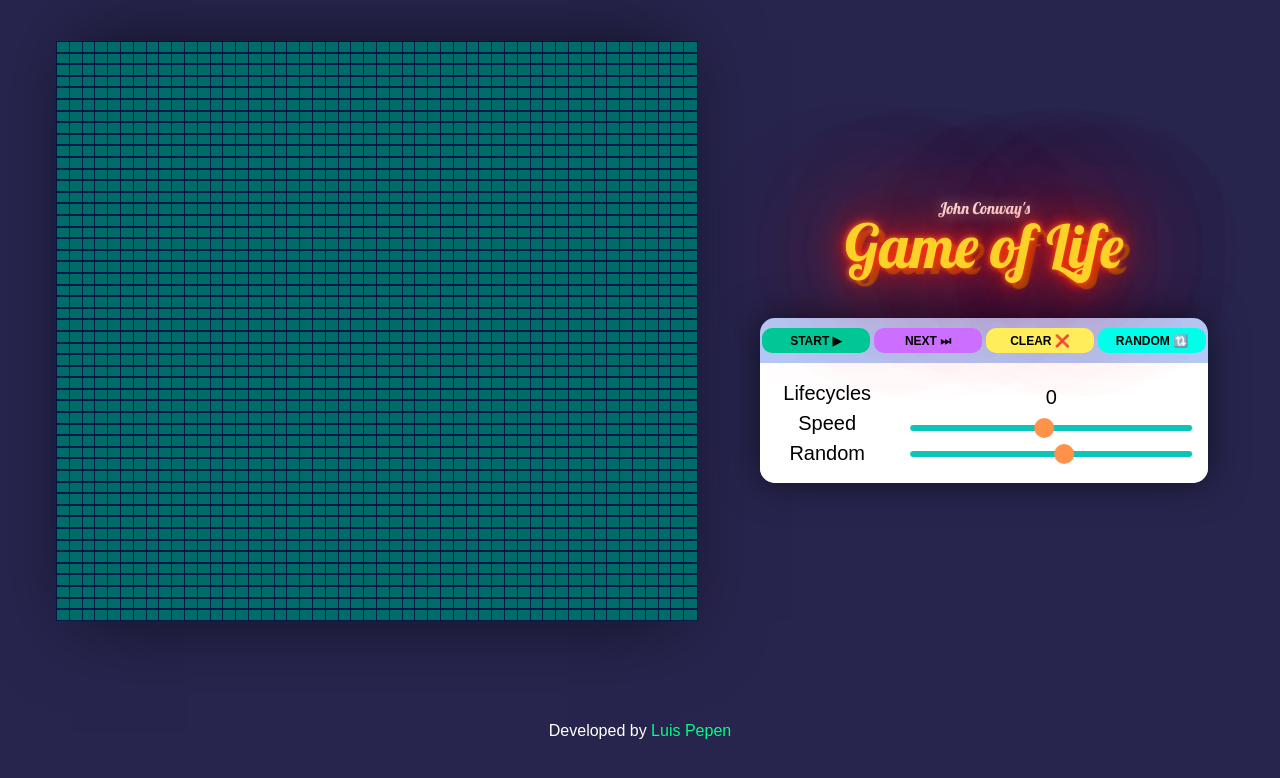
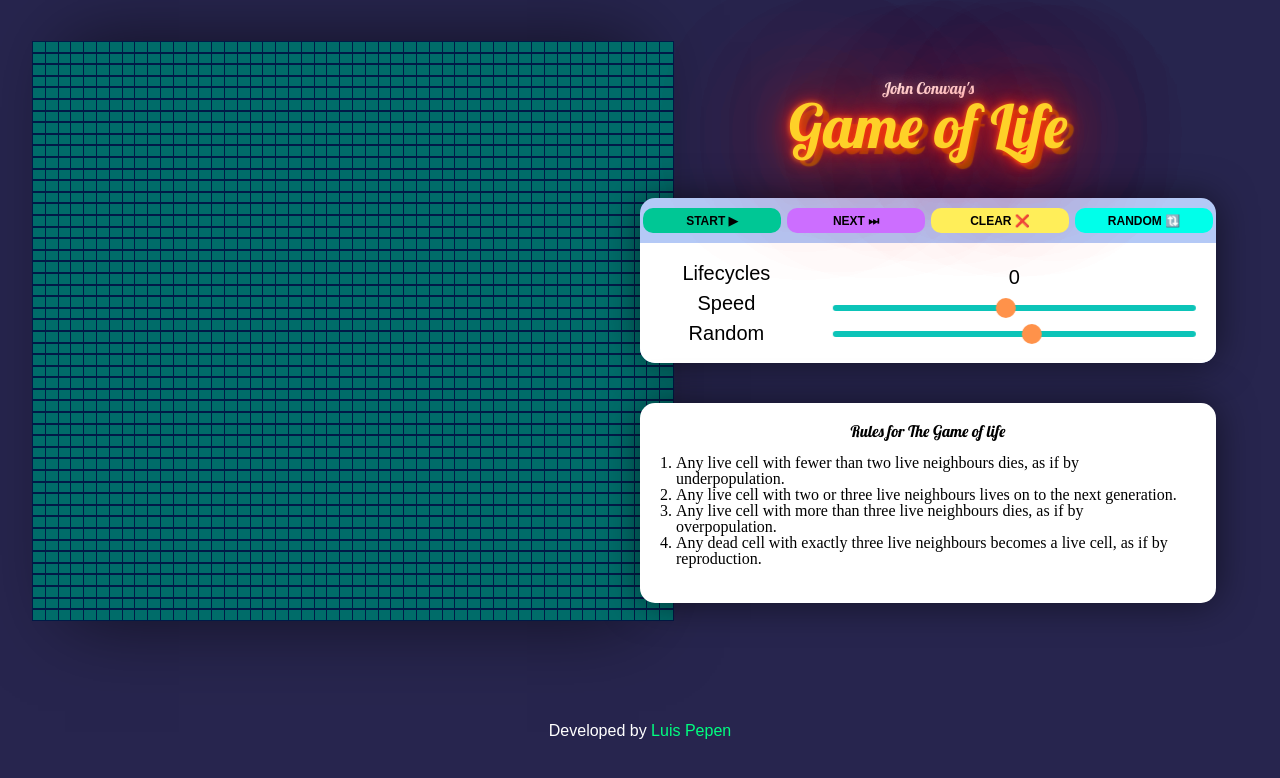
Before and after one commit to azatecas/CS_Build_Week_1, a React (Create React App) app in the folder game-of-life/: page / in a window 1280 px wide. Shown: the top 778 px of the page. Built offline with nearby package versions, Linux system fonts and the light colour scheme.

Commit message:
add game of life rules

```diff
--- a/game-of-life/package.json
+++ b/game-of-life/package.json
@@ -8,7 +8,7 @@
     "@testing-library/user-event": "^7.1.2",
     "react": "^16.13.1",
     "react-dom": "^16.13.1",
-    "react-scripts": "3.4.1"
+    "react-scripts": "^3.4.3"
   },
   "scripts": {
     "start": "react-scripts start",
--- a/game-of-life/src/App.css
+++ b/game-of-life/src/App.css
@@ -1,24 +1,91 @@
-
-@import url('https://fonts.googleapis.com/css2?family=Lobster&display=swap');
+@import url("https://fonts.googleapis.com/css2?family=Lobster&display=swap");
 
 /* http://meyerweb.com/eric/tools/css/reset/
    v2.0 | 20110126
    License: none (public domain)
 */
 
-html, body, div, span, applet, object, iframe,
-h1, h2, h3, h4, h5, h6, p, blockquote, pre,
-a, abbr, acronym, address, big, cite, code,
-del, dfn, em, img, ins, kbd, q, s, samp,
-small, strike, strong, sub, sup, tt, var,
-b, u, i, center,
-dl, dt, dd, ol, ul, li,
-fieldset, form, label, legend,
-table, caption, tbody, tfoot, thead, tr, th, td,
-article, aside, canvas, details, embed,
-figure, figcaption, footer, header, hgroup,
-menu, nav, output, ruby, section, summary,
-time, mark, audio, video {
+html,
+body,
+div,
+span,
+applet,
+object,
+iframe,
+h1,
+h2,
+h3,
+h4,
+h5,
+h6,
+p,
+blockquote,
+pre,
+a,
+abbr,
+acronym,
+address,
+big,
+cite,
+code,
+del,
+dfn,
+em,
+img,
+ins,
+kbd,
+q,
+s,
+samp,
+small,
+strike,
+strong,
+sub,
+sup,
+tt,
+var,
+b,
+u,
+i,
+center,
+dl,
+dt,
+dd,
+ol,
+ul,
+li,
+fieldset,
+form,
+label,
+legend,
+table,
+caption,
+tbody,
+tfoot,
+thead,
+tr,
+th,
+td,
+article,
+aside,
+canvas,
+details,
+embed,
+figure,
+figcaption,
+footer,
+header,
+hgroup,
+menu,
+nav,
+output,
+ruby,
+section,
+summary,
+time,
+mark,
+audio,
+video {
   margin: 0;
   padding: 0;
   border: 0;
@@ -27,22 +94,35 @@
   vertical-align: baseline;
 }
 /* HTML5 display-role reset for older browsers */
-article, aside, details, figcaption, figure,
-footer, header, hgroup, menu, nav, section {
+article,
+aside,
+details,
+figcaption,
+figure,
+footer,
+header,
+hgroup,
+menu,
+nav,
+section {
   display: block;
 }
 body {
   line-height: 1;
 }
-ol, ul {
+/* ol,
+ul {
   list-style: none;
-}
-blockquote, q {
+} */
+blockquote,
+q {
   quotes: none;
 }
-blockquote:before, blockquote:after,
-q:before, q:after {
-	content: '';
+blockquote:before,
+blockquote:after,
+q:before,
+q:after {
+  content: "";
   content: none;
 }
 table {
@@ -51,16 +131,17 @@
 }
 
 /* END OF RESET */
-body{
+body {
   background-color: rgb(39, 37, 78);
 }
 
-.app{
+.app {
   height: 100vh;
   display: flex;
   flex-direction: column;
   align-items: center;
-  justify-content:  space-around;
+  justify-content: space-around;
+  padding: 0 5%;
 }
 
 .main-cont {
@@ -68,15 +149,21 @@
   flex-direction: row;
   justify-content: space-around;
   align-items: center;
-  width: 95%;
+  width: 100%;
+}
 
+.info-cont {
+  display: flex;
+  flex-direction: column;
+  align-items: center;
+  justify-content: center;
 }
 
 .grid-cont {
-  display:grid;
-  grid-template-columns: repeat(50, .8vw);
+  display: grid;
+  grid-template-columns: repeat(50, 0.8vw);
   background-color: rgb(0, 108, 105);
-  margin:0;
+  margin: 0;
   width: 40vw;
   gap: 0;
   justify-content: center;
@@ -86,44 +173,46 @@
 
 .cell-active {
   background-color: rgb(255, 255, 255);
-  width: .8vw;
+  width: 0.8vw;
   height: 1.5vh;
-  border: solid .5px rgb(0, 26, 71);
+  border: solid 0.5px rgb(0, 26, 71);
   align-items: stretch;
   box-shadow: inset 0px 0px 5px rgb(255, 132, 0);
-
-
 }
 
 .cell-inactive {
   background-color: rgba(0, 177, 162, 0);
-  width: .8vw;
+  width: 0.8vw;
   height: 1.5vh;
-  border: solid .5px rgb(0, 26, 71);
+  border: solid 0.5px rgb(0, 26, 71);
   align-items: stretch;
-
 }
 
-.title{
+.title {
   height: 15vh;
   color: white;
   display: flex;
   flex-direction: column;
   justify-content: center;
   align-items: center;
-  font-family: 'Lobster', cursive;
+  font-family: "Lobster", cursive;
   text-shadow: 0px 0px 14px rgba(150, 150, 150, 1);
   margin-bottom: 20px;
+}
+.title h1 {
+  font-size: 60px;
+  text-shadow: 0 0 1vw #fa1c16, 0 0 3vw #fa1c16, 0 0 10vw #fa1c16,
+    0 0 10vw #fa1c16, 0 0 0.4vw #fed128, 0.5vw 0.5vw 0.1vw #806914;
+  color: #fed128;
+}
 
-}
-.title h1{
-  font-size: 60px;
-  text-shadow: 0 0 1vw #FA1C16, 0 0 3vw #FA1C16, 0 0 10vw #FA1C16, 0 0 10vw #FA1C16, 0 0 .4vw #FED128, .5vw .5vw .1vw #806914;
-  color: #FED128;
+.control-cont {
+  width: 100%;
 }
 
 .control {
-  width: 35vw;
+  /* width: 35vw; */
+  width: 100%;
   background-color: #b4c9f6;
   border-radius: 15px;
   box-shadow: 0px 0px 38px -1px rgba(0, 0, 0, 0.57);
@@ -154,19 +243,18 @@
   align-items: center;
   font-weight: bolder;
   font-size: 12px;
-
 }
 
-.start-btn{
+.start-btn {
   background-color: rgb(0, 199, 149);
 }
 .next-btn {
   background-color: rgb(204, 110, 255);
 }
-.stop-btn{
+.stop-btn {
   background-color: rgb(255, 106, 106);
 }
-.clear-btn{
+.clear-btn {
   background-color: rgb(255, 238, 89);
 }
 .slider-cont {
@@ -174,7 +262,7 @@
   height: 15vh;
   display: flex;
   justify-content: space-around;
-  border-radius: 0 0 15px 15px ;
+  border-radius: 0 0 15px 15px;
   align-items: center;
   margin: 0px 0;
   background-color: rgb(255, 255, 255);
@@ -188,7 +276,7 @@
   text-align: center;
 }
 
-.labels p{
+.labels p {
   margin: 5px 0;
   font-size: 20px;
   font-family: Arial, Helvetica, sans-serif;
@@ -198,12 +286,12 @@
   text-align: center;
 }
 
-
-.values input,p{
+.values input,
+p {
   margin: 8px;
 }
 
-.values p{
+.values p {
   font-size: 20px;
   font-family: Arial, Helvetica, sans-serif;
 }
@@ -211,60 +299,60 @@
 /* #time-slider {
   transform: rotateY(180deg);
 } */
-input[type=range] {
+input[type="range"] {
   height: 10px;
   -webkit-appearance: none;
   width: 90%;
   background-color: rgba(0, 0, 0, 0);
   transform: rotateY(180deg);
 }
-input[type=range]:focus {
+input[type="range"]:focus {
   outline: none;
 }
-input[type=range]::-webkit-slider-runnable-track {
+input[type="range"]::-webkit-slider-runnable-track {
   width: 100%;
   height: 6px;
   cursor: pointer;
   animate: 0.2s;
   box-shadow: 0px 0px 0px #000000;
-  background: #0CC4B8;
+  background: #0cc4b8;
   border-radius: 4px;
   border: 0px solid #000000;
 }
-input[type=range]::-webkit-slider-thumb {
+input[type="range"]::-webkit-slider-thumb {
   box-shadow: 0px 0px 0px #000000;
-  border: 0px solid #2497E3;
+  border: 0px solid #2497e3;
   height: 20px;
   width: 20px;
   border-radius: 36px;
-  background: #FF924A;
+  background: #ff924a;
   cursor: pointer;
   -webkit-appearance: none;
   margin-top: -7px;
 }
-input[type=range]:focus::-webkit-slider-runnable-track {
-  background: #0CC4B8;
+input[type="range"]:focus::-webkit-slider-runnable-track {
+  background: #0cc4b8;
 }
-input[type=range]::-moz-range-track {
+input[type="range"]::-moz-range-track {
   width: 100%;
   height: 6px;
   cursor: pointer;
   animate: 0.2s;
   box-shadow: 0px 0px 0px #000000;
-  background: #0CC4B8;
+  background: #0cc4b8;
   border-radius: 4px;
   border: 0px solid #000000;
 }
-input[type=range]::-moz-range-thumb {
+input[type="range"]::-moz-range-thumb {
   box-shadow: 0px 0px 0px #000000;
-  border: 0px solid #2497E3;
+  border: 0px solid #2497e3;
   height: 20px;
   width: 20px;
   border-radius: 36px;
-  background: #FF924A;
+  background: #ff924a;
   cursor: pointer;
 }
-input[type=range]::-ms-track {
+input[type="range"]::-ms-track {
   width: 100%;
   height: 6px;
   cursor: pointer;
@@ -273,49 +361,72 @@
   border-color: transparent;
   color: transparent;
 }
-input[type=range]::-ms-fill-lower {
-  background: #0CC4B8;
+input[type="range"]::-ms-fill-lower {
+  background: #0cc4b8;
   border: 0px solid #000000;
   border-radius: 8px;
   box-shadow: 0px 0px 0px #000000;
 }
-input[type=range]::-ms-fill-upper {
-  background: #0CC4B8;
+input[type="range"]::-ms-fill-upper {
+  background: #0cc4b8;
   border: 0px solid #000000;
   border-radius: 8px;
   box-shadow: 0px 0px 0px #000000;
 }
-input[type=range]::-ms-thumb {
+input[type="range"]::-ms-thumb {
   margin-top: 1px;
   box-shadow: 0px 0px 0px #000000;
-  border: 0px solid #2497E3;
+  border: 0px solid #2497e3;
   height: 20px;
   width: 20px;
   border-radius: 36px;
-  background: #FF924A;
+  background: #ff924a;
   cursor: pointer;
 }
-input[type=range]:focus::-ms-fill-lower {
-  background: #0CC4B8;
+input[type="range"]:focus::-ms-fill-lower {
+  background: #0cc4b8;
 }
-input[type=range]:focus::-ms-fill-upper {
-  background: #0CC4B8;
+input[type="range"]:focus::-ms-fill-upper {
+  background: #0cc4b8;
 }
 
-footer{
+.rules-cont {
+  /* width: 35vw; */
+  width: 100%;
+  background-color: #ffffff;
+  border-radius: 15px;
+  box-shadow: 0px 0px 38px -1px rgba(0, 0, 0, 0.57);
+  margin: 5vh 0 0 0;
+}
+
+.rules {
+  margin: 0 15px;
+  display: flex;
+  flex-direction: column;
+  justify-content: center;
+  align-items: center;
+  margin: 20px;
+}
+.rules h3 {
+  font-family: "Lobster", cursive;
+}
+.rules ol {
+  margin: 2vh;
+}
+
+footer {
   font-family: Arial, Helvetica, sans-serif;
   font-size: 16px;
   color: white;
   margin: 20px 0;
 }
 
-footer span{
+footer span {
   color: #00ff80;
   cursor: pointer;
-
 }
 @media only screen and (max-width: 1100px) {
-  .main-cont{
+  .main-cont {
     width: 100%;
   }
 
@@ -341,7 +452,7 @@
     background-color: rgb(255, 255, 255);
     width: 1vw;
     height: 1.2vh;
-    border: solid .2px rgb(0, 26, 71);
+    border: solid 0.2px rgb(0, 26, 71);
     align-items: stretch;
     box-shadow: inset 0px 0px 5px rgb(255, 132, 0);
   }
@@ -350,12 +461,10 @@
     background-color: rgb(0, 108, 105);
     width: 1vw;
     height: 1.2vh;
-    border: solid .2px rgb(0, 26, 71);
+    border: solid 0.2px rgb(0, 26, 71);
     align-items: stretch;
-
   }
 }
-
 
 @media only screen and (max-width: 768px) {
   .main-cont {
@@ -373,7 +482,7 @@
     background-color: rgb(255, 255, 255);
     width: 1.5vw;
     height: 1.2vh;
-    border: solid .2px rgb(0, 26, 71);
+    border: solid 0.2px rgb(0, 26, 71);
     align-items: stretch;
     box-shadow: inset 0px 0px 5px rgb(255, 132, 0);
   }
@@ -382,9 +491,8 @@
     background-color: rgb(0, 108, 105);
     width: 1.5vw;
     height: 1.2vh;
-    border: solid .2px rgb(0, 26, 71);
+    border: solid 0.2px rgb(0, 26, 71);
     align-items: stretch;
-
   }
   .info-cont {
     width: 70%;
@@ -402,7 +510,9 @@
 
 @media only screen and (max-width: 600px) {
   .app {
-    width: 100vw;
+    width: 100%;
+    margin: 0;
+    padding: 0 2%;
   }
   .main-cont {
     display: flex;
@@ -420,7 +530,7 @@
     background-color: rgb(255, 255, 255);
     width: 2vw;
     height: 1.2vh;
-    border: solid .2px rgb(0, 26, 71);
+    border: solid 0.2px rgb(0, 26, 71);
     align-items: stretch;
     box-shadow: inset 0px 0px 5px rgb(255, 132, 0);
   }
@@ -429,20 +539,18 @@
     background-color: rgb(0, 108, 105);
     width: 2vw;
     height: 1.2vh;
-    border: solid .2px rgb(0, 26, 71);
+    border: solid 0.2px rgb(0, 26, 71);
     align-items: stretch;
-
   }
   .info-cont {
     width: 100%;
-
   }
   .control {
-    width: 95%;
+    width: 100%;
     margin: auto;
     margin-top: 10px;
   }
-  .title{
+  .title {
     height: 14vh;
     padding-bottom: 5px;
   }
@@ -456,7 +564,9 @@
 
 @media only screen and (max-width: 450px) {
   .app {
-    width: 100vw;
+    width: 100%;
+    margin: 0;
+    padding: 0 2%;
   }
   .main-cont {
     display: flex;
@@ -474,7 +584,7 @@
     background-color: rgb(255, 255, 255);
     width: 2vw;
     height: 1.2vh;
-    border: solid .2px rgb(0, 26, 71);
+    border: solid 0.2px rgb(0, 26, 71);
     align-items: stretch;
     box-shadow: inset 0px 0px 5px rgb(255, 132, 0);
   }
@@ -483,20 +593,18 @@
     background-color: rgb(0, 108, 105);
     width: 2vw;
     height: 1.2vh;
-    border: solid .2px rgb(0, 26, 71);
+    border: solid 0.2px rgb(0, 26, 71);
     align-items: stretch;
-
   }
   .info-cont {
     width: 100%;
-
   }
   .control {
-    width: 95%;
+    width: 100%;
     margin: auto;
     margin-top: 10px;
   }
-  .title{
+  .title {
     height: 14vh;
     padding-bottom: 5px;
   }
--- a/game-of-life/src/components/Grid.js
+++ b/game-of-life/src/components/Grid.js
@@ -1,7 +1,5 @@
-import React, { useState, useCallback, useRef, useEffect } from 'react';
-import produce from 'immer';
-
-
+import React, { useState, useCallback, useRef, useEffect } from "react";
+import produce from "immer";
 
 const Grid = () => {
   const [numRows, setNumRows] = useState(50);
@@ -16,11 +14,11 @@
     [1, 1],
     [-1, -1],
     [1, 0],
-        [-1, 0]
-      ],)
+    [-1, 0],
+  ]);
   let [counter, setCounter] = useState(0);
-    let [randomSlider, setRandomSlider] = useState(.5);
-    let [timeSlider, setTimeSlider] = useState(200)
+  let [randomSlider, setRandomSlider] = useState(0.5);
+  let [timeSlider, setTimeSlider] = useState(200);
 
   const runningRef = useRef(running);
   runningRef.current = running;
@@ -32,7 +30,7 @@
   counterRef.current = counter;
 
   const numRowsRef = useRef(numRows);
-    numRowsRef.current = numRows
+  numRowsRef.current = numRows;
 
   const numColsRef = useRef(numCols);
   numColsRef.current = numCols;
@@ -41,35 +39,36 @@
   gridRef.current = grid;
 
   useEffect(() => {
-        setGrid(Array(numRowsRef.current).fill(Array(numColsRef.current).fill(0)))
+    setGrid(Array(numRowsRef.current).fill(Array(numColsRef.current).fill(0)));
   }, [numRowsRef.current, numColsRef.current]);
-
 
   const makeRandomGrid = () => {
     const rows = [];
-        for (let i = 0; i < numRowsRef.current; i++){
-            rows.push(Array.from(Array(numColsRef.current), () => Math.random() > randomSlider ? 1 : 0))
+    for (let i = 0; i < numRowsRef.current; i++) {
+      rows.push(
+        Array.from(Array(numColsRef.current), () =>
+          Math.random() > randomSlider ? 1 : 0
+        )
+      );
     }
     setGrid(rows);
-    }
-
+  };
 
   const handleRandomChange = (event) => {
     setRandomSlider(event.target.value);
-    }
+  };
 
   const handleTimeChange = (event) => {
     setTimeSlider(Number(event.target.value));
-            console.log("TTTTTTTTttt", timeSlider)
-    }
+  };
 
   const runSimulation = useCallback(() => {
-        if (!runningRef.current){
+    if (!runningRef.current) {
       return;
     }
 
     setGrid((g) => {
-          return produce(g, gridCopy => {
+      return produce(g, (gridCopy) => {
         for (let i = 0; i < numRowsRef.current; i++) {
           for (let k = 0; k < numColsRef.current; k++) {
             let neighbors = 0;
@@ -77,93 +76,96 @@
               const newI = i + x;
               const newK = k + y;
 
-                  if (newI >= 0 && newI < numRowsRef.current && newK >= 0 && newK < numColsRef.current){
-                    neighbors += g[newI][newK]
+              if (
+                newI >= 0 &&
+                newI < numRowsRef.current &&
+                newK >= 0 &&
+                newK < numColsRef.current
+              ) {
+                neighbors += g[newI][newK];
               }
-                })
+            });
 
             if (neighbors < 2 || neighbors > 3) {
               gridCopy[i][k] = 0;
-
             } else if (g[i][k] === 0 && neighbors === 3) {
               gridCopy[i][k] = 1;
             }
           }
         }
-          })
-        })
+      });
+    });
 
     setTimeout(() => {
-          runSimulation()
-          setCounter(counterRef.current += 1);
+      runSimulation();
+      setCounter((counterRef.current += 1));
     }, timeRef.current);
+  }, []);
 
-    }, [])
-
-    return(
+  return (
     <>
-            <div className='main-cont'>
+      <div className="main-cont">
         <div className="grid-cont">
-                    {gridRef.current.map((rows, i) => (
+          {gridRef.current.map((rows, i) =>
             rows.map((col, k) => (
               <div
                 key={`${i}-${k}`}
                 onClick={() => {
-                                    if (!running){
-                                        const newGrid = produce(gridRef.current, gridCopy => {
+                  if (!running) {
+                    const newGrid = produce(gridRef.current, (gridCopy) => {
                       gridCopy[i][k] = grid[i][k] ? 0 : 1;
-                                        })
+                    });
                     setGrid(newGrid);
                   }
                 }}
-                                className={grid[i][k] === 1 ? 'cell-active' : 'cell-inactive'}
+                className={grid[i][k] === 1 ? "cell-active" : "cell-inactive"}
               />
             ))
-                    ))}
+          )}
         </div>
 
-
         <div className="info-cont">
-
+          <div className="control-cont">
             <div className="title">
               <h3>John Conway's</h3>
               <h1>Game of Life</h1>
             </div>
 
-
             <div className="control">
               <div className="btn-cont">
-                        <button onClick={() => {
+                <button
+                  onClick={() => {
                     setRunning(!running);
                     if (!running) {
                       runningRef.current = true;
-                                runSimulation()
+                      runSimulation();
                     }
-
                   }}
-                            className={running ? 'stop-btn' : 'start-btn'}
+                  className={running ? "stop-btn" : "start-btn"}
                 >
-
-                            { running ? 'STOP ⏸' : 'START ▶' }
+                  {running ? "STOP ⏸" : "START ▶"}
                 </button>
 
-                        <button onClick={() => {
+                <button
+                  onClick={() => {
                     if (!running) {
                       runningRef.current = true;
-                                runSimulation()
-                                setRunning(false)
+                      runSimulation();
+                      setRunning(false);
                     }
-                            }
-
-                            }
-                            className='next-btn'
+                  }}
+                  className="next-btn"
                 >
-
-                            {'NEXT ⏭' }
+                  {"NEXT ⏭"}
                 </button>
 
-                        <button onClick={() => {
-                            setGrid(Array(numRowsRef.current).fill(Array(numColsRef.current).fill(0)));
+                <button
+                  onClick={() => {
+                    setGrid(
+                      Array(numRowsRef.current).fill(
+                        Array(numColsRef.current).fill(0)
+                      )
+                    );
                     setRunning(false);
 
                     setTimeout(() => {
@@ -172,16 +174,18 @@
                   }}
                   className="clear-btn"
                 >
-                            {`CLEAR ❌` }
+                  {`CLEAR ❌`}
                 </button>
 
-                        <button onClick={() => {
-                            if (!running){
-                            makeRandomGrid()
+                <button
+                  onClick={() => {
+                    if (!running) {
+                      makeRandomGrid();
                     } else {
-                            alert("Simulation must be stopped first")
+                      alert("Simulation must be stopped first");
                     }
-                            }}>
+                  }}
+                >
                   {`RANDOM 🔃`}
                 </button>
               </div>
@@ -198,7 +202,8 @@
                   <input
                     id="time-slider"
                     type="range"
-                                min="50" max="1000"
+                    min="50"
+                    max="1000"
                     value={timeSlider.time}
                     onChange={handleTimeChange}
                     step="50"
@@ -207,7 +212,8 @@
                   <input
                     id="random-slider"
                     type="range"
-                                min=".10" max=".99"
+                    min=".10"
+                    max=".99"
                     value={randomSlider}
                     onChange={handleRandomChange}
                     step=".01"
@@ -216,10 +222,34 @@
               </div>
             </div>
           </div>
+
+          <div className="rules-cont">
+            <div className="rules">
+              <h3>Rules for The Game of life</h3>
+              <ol>
+                <li>
+                  Any live cell with fewer than two live neighbours dies, as if
+                  by underpopulation.
+                </li>
+                <li>
+                  Any live cell with two or three live neighbours lives on to
+                  the next generation.
+                </li>
+                <li>
+                  Any live cell with more than three live neighbours dies, as if
+                  by overpopulation.
+                </li>
+                <li>
+                  Any dead cell with exactly three live neighbours becomes a
+                  live cell, as if by reproduction.
+                </li>
+              </ol>
+            </div>
+          </div>
+        </div>
       </div>
     </>
-    )
-}
-
+  );
+};
 
 export default Grid;
```
Also changed, not shown: 1 other file (tests, documents, lock files or other folders). Lines whose indentation alone changed are shown as unchanged.
